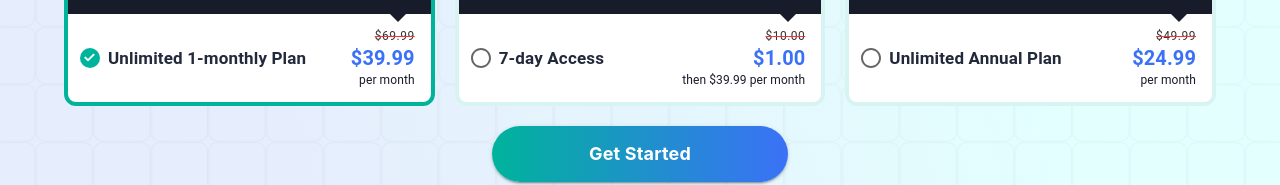
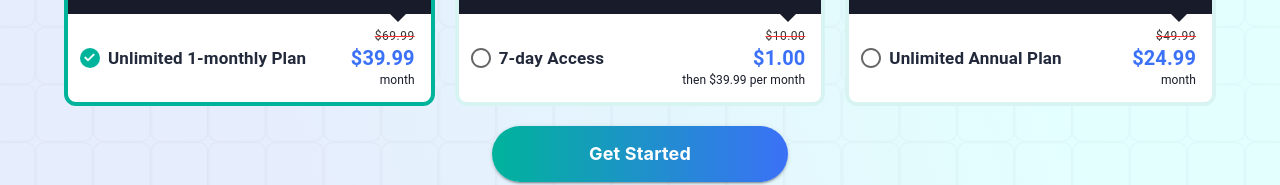
Before and after one commit to xanderrybalov/rybalov-manifest, a Next.js app: page /pricing in a window 1280 px wide. Shown: the part 402-587 px from the top of the page. Built offline with nearby package versions, Linux system fonts and the light colour scheme.

Commit message:
feat: added interface Product

```diff
--- a/src/app/pricing/PricingTable.tsx
+++ b/src/app/pricing/PricingTable.tsx
@@ -13,62 +13,63 @@ import FilledButton from './components/FilledButton';
 import Timer from './components/Timer';
 import ToolBar from './components/ToolBar';
 
-const plans: {
+interface Product {
   id: string;
   name: string;
-  oldPrice?: number;
-  price: number;
-  currency: string;
+  regularity: 'month' | 'year' | 'then $39.99 per month';
+  trial_period: number;
+  currency: 'USD';
+  trial_amount: number;
   discount?: string;
   badge?: 'Best value' | 'Most popular';
-  period?: string;
-}[] = [
+}
+
+const plans: Product[] = [
   {
     id: 'monthly',
     name: 'Unlimited 1-monthly Plan',
-    oldPrice: 69.99,
-    price: 39.99,
+    trial_amount: 69.99,
+    trial_period: 39.99,
     currency: 'USD',
     discount: 'Most Popular',
+    regularity: 'month',
   },
   {
     id: 'weekly',
     name: '7-day Access',
-    oldPrice: 10.0,
-    price: 1.0,
+    trial_amount: 10.0,
+    trial_period: 1.0,
     currency: 'USD',
     discount: 'Save 90%',
-    period: 'then $39.99 per month',
+    regularity: 'then $39.99 per month',
   },
   {
     id: 'annual',
     name: 'Unlimited Annual Plan',
-    oldPrice: 49.99,
-    price: 24.99,
+    trial_amount: 49.99,
+    trial_period: 24.99,
     currency: 'USD',
     discount: 'Save 50%',
     badge: 'Best value',
+    regularity: 'month',
   },
 ];
 
 const PricingTable: React.FC = () => {
   const [selectedPlan, setSelectedPlan] = useState<string | null>('monthly');
-  const [hydrated, setHydrated] = useState(false); // Флаг, чтобы дождаться загрузки клиента
+  const [hydrated, setHydrated] = useState(false);
   const theme = useTheme();
   const isDesktop = useMediaQuery(theme.breakpoints.up('md'), { noSsr: true });
 
-  // Убираем гидрацию
   useEffect(() => {
     setHydrated(true);
   }, []);
 
-  // Используем useMemo, чтобы избежать пересортировки массива при каждом рендере
   const sortedPlans = useMemo(
     () => (isDesktop ? plans : [...plans].reverse()),
     [isDesktop]
   );
 
-  // Ждем, пока завершится гидрация
   if (!hydrated) {
     return null;
   }
@@ -101,12 +102,12 @@ const PricingTable: React.FC = () => {
             <ProductCard
               key={plan.id}
               name={plan.name}
-              oldPrice={plan.oldPrice}
-              price={plan.price}
+              trial_amount={plan.trial_amount}
+              trial_period={plan.trial_period}
               currency={plan.currency}
               discount={plan.discount}
               badge={plan.badge}
-              period={plan.period}
+              period={plan.regularity}
               selected={selectedPlan === plan.id}
               onSelect={() => setSelectedPlan(plan.id)}
             />
@@ -132,7 +133,7 @@ const PricingTable: React.FC = () => {
           mt={1}
         >
           Automatic renewal of{' '}
-          {plans.find((p) => p.id === selectedPlan)?.price.toFixed(2)}
+          {plans.find((p) => p.id === selectedPlan)?.trial_period.toFixed(2)}
           {' $ '}
           per month.
           <br /> You may cancel by support@justdone.ai. Our goal is customer
--- a/src/app/pricing/ProductCard.tsx
+++ b/src/app/pricing/ProductCard.tsx
@@ -6,8 +6,8 @@ import Image from 'next/image';
 
 interface ProductProps {
   name: string;
-  oldPrice?: number;
-  price: number;
+  trial_amount: number;
+  trial_period: number;
   currency: string;
   period?: string;
   badge?: 'Best value' | 'Most popular';
@@ -18,8 +18,8 @@ interface ProductProps {
 
 const ProductCard: React.FC<ProductProps> = ({
   name,
-  oldPrice,
-  price,
+  trial_amount,
+  trial_period,
   period = 'per month',
   badge,
   discount,
@@ -179,7 +179,7 @@ const ProductCard: React.FC<ProductProps> = ({
             flexGrow={1}
             sx={{ color: 'common.black' }}
           >
-            {oldPrice && (
+            {trial_amount && (
               <Typography
                 sx={{
                   fontWeight: 400,
@@ -190,7 +190,7 @@ const ProductCard: React.FC<ProductProps> = ({
                   textDecoration: 'line-through red',
                 }}
               >
-                ${oldPrice.toFixed(2)}
+                ${trial_amount.toFixed(2)}
               </Typography>
             )}
             <Typography
@@ -202,7 +202,7 @@ const ProductCard: React.FC<ProductProps> = ({
                 letterSpacing: '0.1px',
               }}
             >
-              ${price.toFixed(2)}
+              ${trial_period.toFixed(2)}
             </Typography>
             <Typography
               sx={{
```
